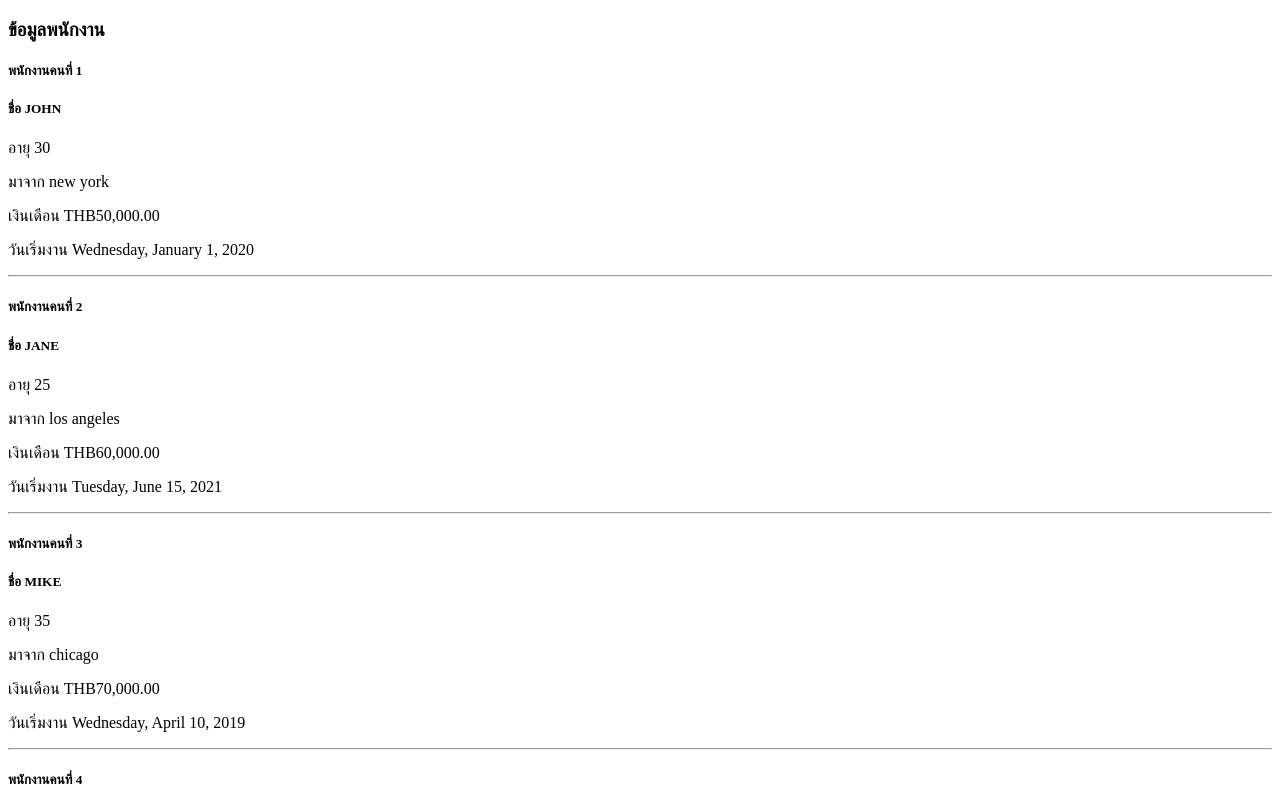
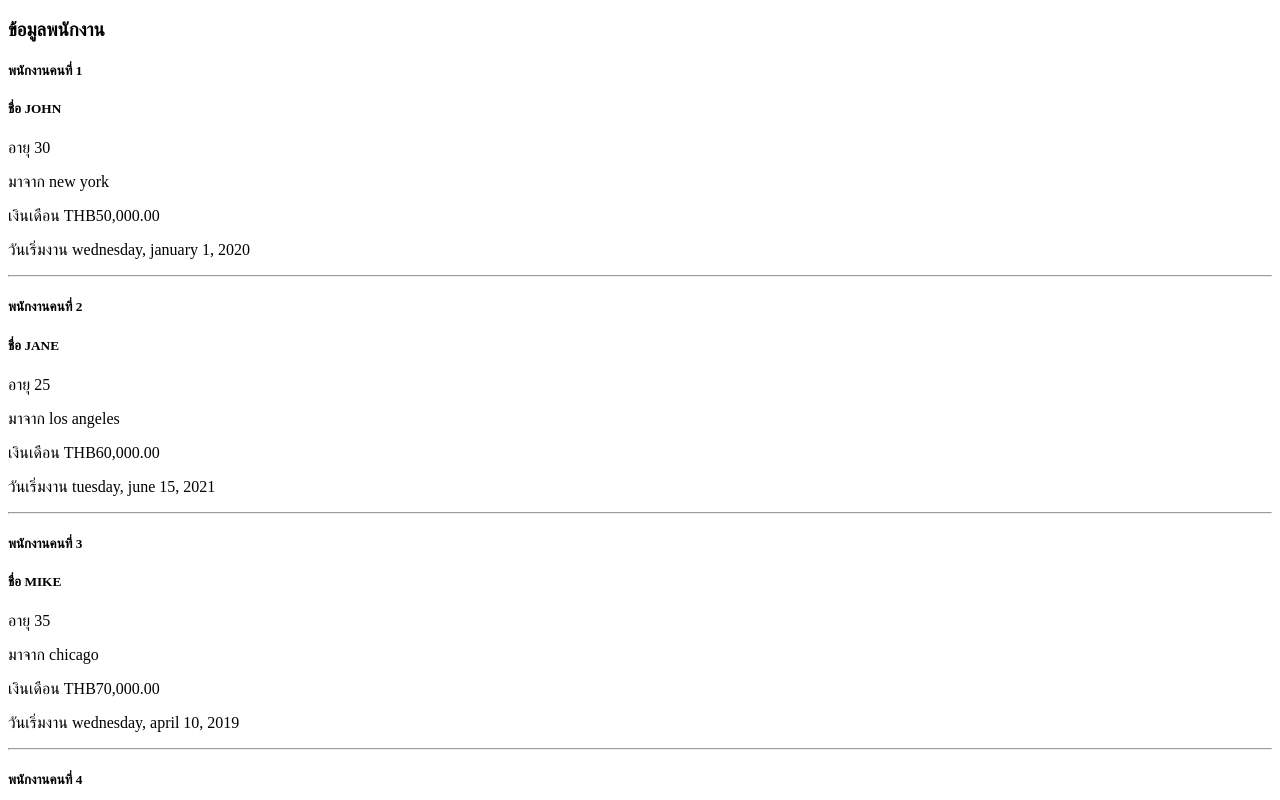
Before and after one commit to naphat-maneechansuk/Angulars, an Angular app in the folder LearnningAngular/: page / in a window 1280 px wide. Shown: the top 800 px of the page. Built offline with nearby package versions, Linux system fonts and the light colour scheme.

Commit message:
pipe คร่าวๆ

```diff
--- a/LearnningAngular/src/app/app.html
+++ b/LearnningAngular/src/app/app.html
@@ -7,7 +7,7 @@
   <p>อายุ {{emp.age}} </p>
   <p>มาจาก {{emp.city|lowercase}} </p>
   <p>เงินเดือน {{emp.salary | currency:'THB':'symbol':'1.2-2'}}</p>
-  <p>วันเริ่มงาน {{emp.startDate | date:'fullDate'}} </p>
+  <p>วันเริ่มงาน {{emp.startDate | date:'fullDate'|lowercase}} </p>
   <hr>
 }@empty {
   <h5>ไม่มีข้อมูลพนักงาน</h5>
```
